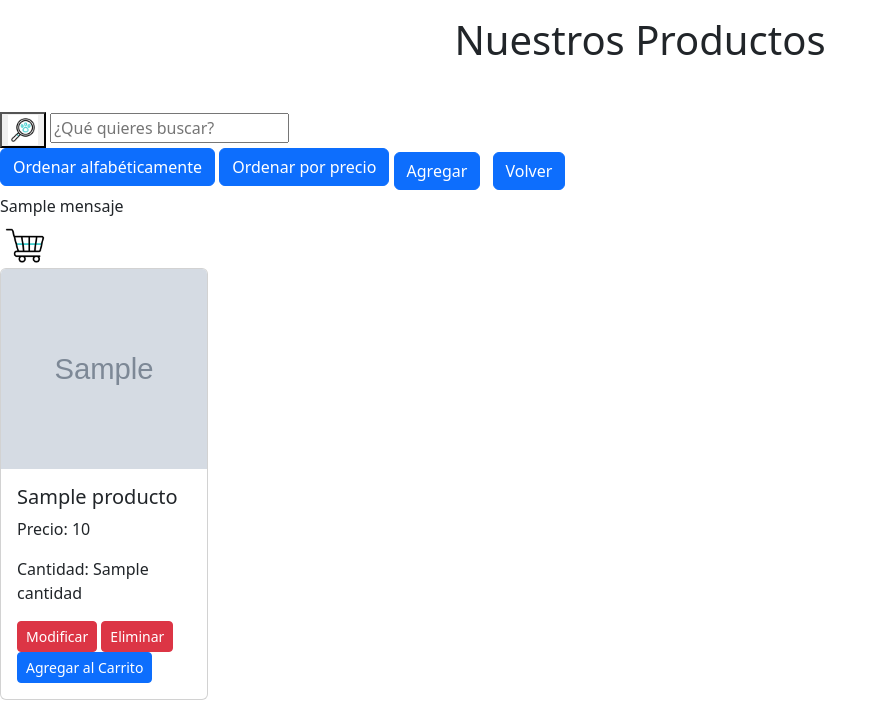
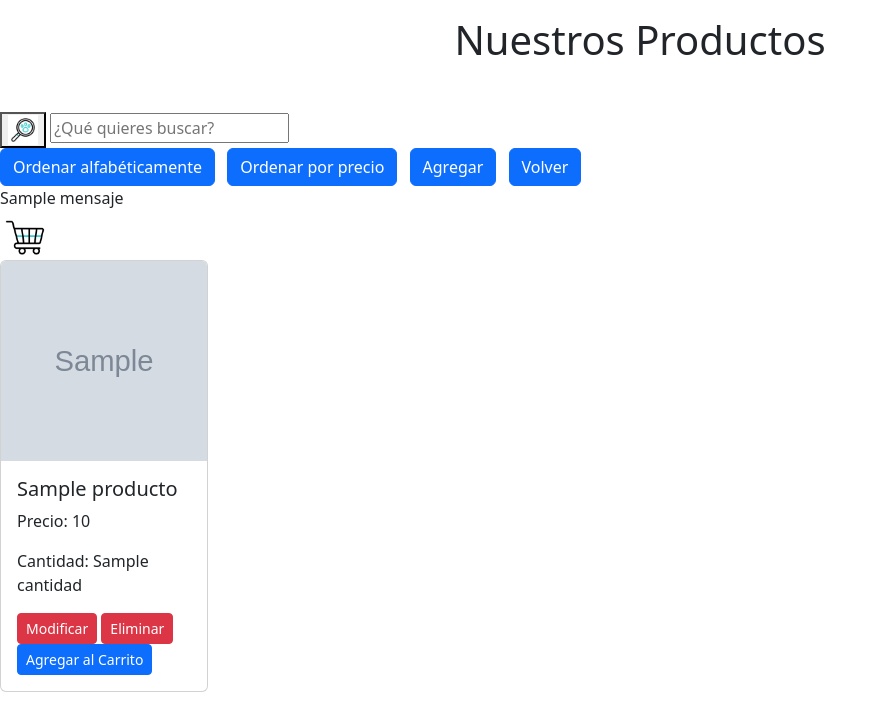
Before and after one commit to Karol3Navarro/Prueba_3_PGY3121_001D_Dayana_Alvarez_Karol_Navarro, a Django app: template productos/templates/productos/nuevos_prod.html in a window 1280 px wide. Shown: the part 180-888 px from the top of the page, without its empty margins (0-887 px from the left). Run offline with Django 3.2, Linux system fonts and the light colour scheme; the template is opened without the code that fills it: most values are stand-ins (such as "Sample title", 1, 10 or a date in 2020); grey boxes marked "Sample" are stand-in pictures; some libraries are stand-ins or nearby versions.

Commit message:
se agrego las demas funciones

```diff
--- a/productos/templates/productos/nuevos_prod.html
+++ b/productos/templates/productos/nuevos_prod.html
@@ -95,8 +95,8 @@
         </button>
         <input type="text" class="search-input" placeholder="¿Qué quieres buscar?">
     </div>
-    <button id="btnOrdenarAlfabeticamente" class="btn btn-primary mb-2" onclick="ordenarAlfabeticamente()">Ordenar alfabéticamente</button>
-    <button id="btnOrdenar" class="btn btn-primary mb-2" onclick="ordenarPorPrecio()">Ordenar por precio</button>
+    <button id="btnOrdenarAlfabeticamente" class="btn btn-primary me-md-2" onclick="ordenarAlfabeticamente()">Ordenar alfabéticamente</button>
+    <button id="btnOrdenar" class="btn btn-primary me-md-2" onclick="ordenarPorPrecio()">Ordenar por precio</button>
 
 
     <button class="btn btn-primary me-md-2" type="button">
--- a/productos/templates/static/js/main.js
+++ b/productos/templates/static/js/main.js
@@ -141,17 +141,27 @@ function Confirmar(){
 
 var ordenAscendente = true;
 
+var ordenAscendente = true; // Variable global para controlar el orden ascendente/descendente
+
 function ordenarPorPrecio() {
     console.log("Función ordenarPorPrecio() llamada");
+
     var container = document.getElementById("product-container");
+    if (!container) {
+        console.error("No se encontró el contenedor 'product-container'");
+        return;
+    }
+
     var products = Array.from(container.querySelectorAll('.Ccard'));
 
     // Ordenar productos por precio
     products.sort(function(a, b) {
-        var priceA = parseFloat(a.querySelector('.price').textContent.replace('$', '').replace(',', ''));
-        var priceB = parseFloat(b.querySelector('.price').textContent.replace('$', '').replace(',', ''));
+        var priceA = parseFloat(a.querySelector('.price').textContent.replace('Precio: ', '').replace(',', ''));
+        var priceB = parseFloat(b.querySelector('.price').textContent.replace('Precio: ', '').replace(',', ''));
 
-        // Alternar entre orden ascendente y descendente
+        console.log("Precio A:", priceA);
+        console.log("Precio B:", priceB);
+
         if (ordenAscendente) {
             return priceA - priceB;
         } else {
@@ -168,6 +178,7 @@ function ordenarPorPrecio() {
     // Cambiar la dirección del orden para la próxima vez que se llame a la función
     ordenAscendente = !ordenAscendente;
 }
+
 //Filtro alfabeticamente
 function ordenarAlfabeticamente() {
     console.log("Función ordenarAlfabeticamente() llamada");
```
